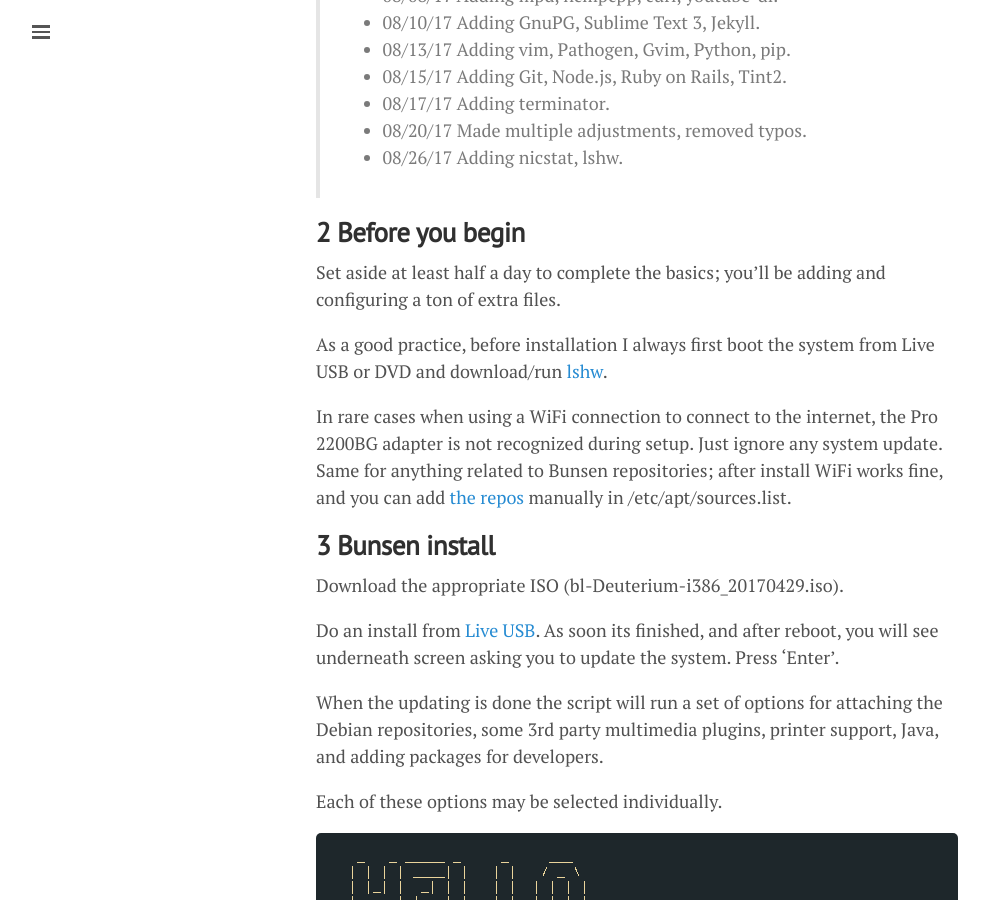
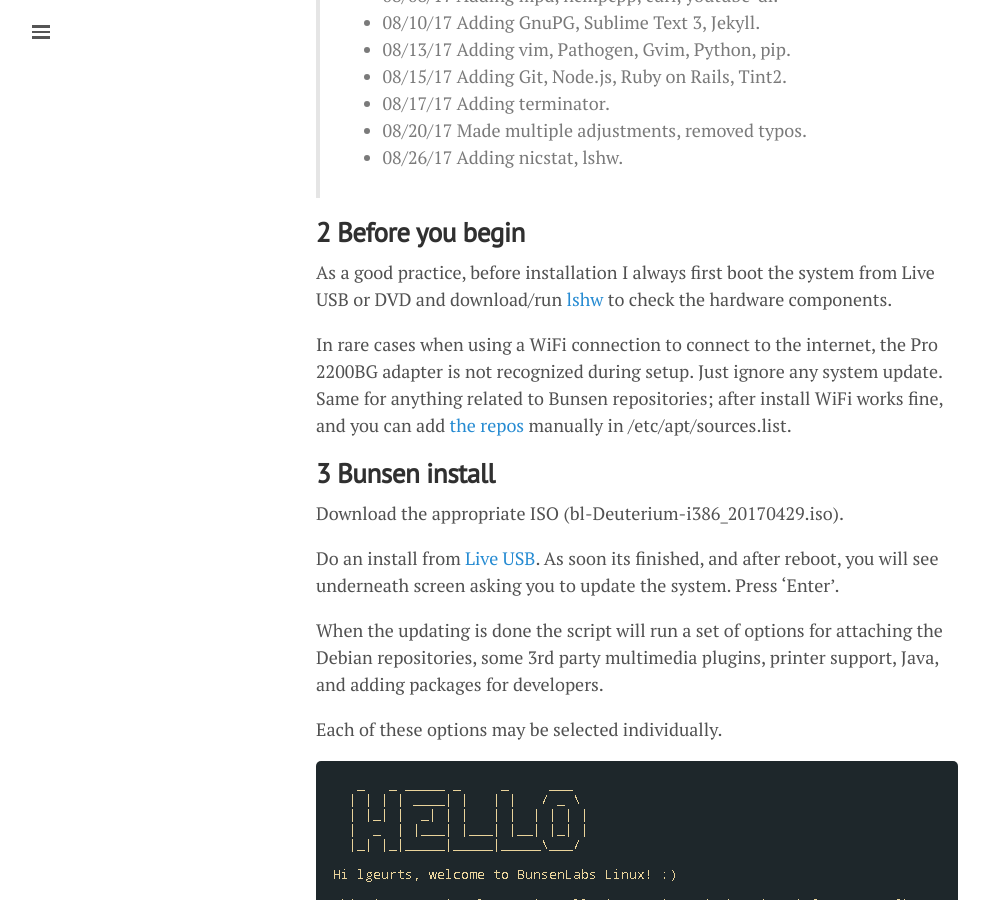
Before and after one commit to lgeurts/lgeurts.github.io, a Jekyll site: the page built from _posts/2017-07-11-bunsenlabs-linux-setup-notes-for dell-inspiron-6000.md, in a window 1280 px wide and 900 px high, scrolled down 1436 px. Shown: the whole window, without its empty margins (0-989 px from the left). Built offline with Jekyll 4.4.1, drawn with Linux system fonts in a browser that asks for light colours; nearby versions of some CDN libraries; comment, search, counter and statistics services are not loaded.

Commit message:
Update section 2 #44

```diff
--- a/_posts/2017-07-11-bunsenlabs-linux-setup-notes-for dell-inspiron-6000.md
+++ b/_posts/2017-07-11-bunsenlabs-linux-setup-notes-for dell-inspiron-6000.md
@@ -41,9 +41,7 @@
 **2 Before you begin**
 ----------------------
 
-Set aside at least half a day to complete the basics; you'll be adding and configuring a ton of extra files.
-
-As a good practice, before installation I always first boot the system from Live USB or DVD and download/run [lshw](https://packages.debian.org/search?keywords=lshw).
+As a good practice, before installation I always first boot the system from Live USB or DVD and download/run [lshw](https://packages.debian.org/search?keywords=lshw) to check the hardware components.
 
 In rare cases when using a WiFi connection to connect to the internet, the Pro 2200BG adapter is not recognized during setup. Just ignore any system update. Same for anything related to Bunsen repositories; after install WiFi works fine, and you can add [the repos](https://forums.bunsenlabs.org/viewtopic.php?id=1526) manually in /etc/apt/sources.list.
 
```
